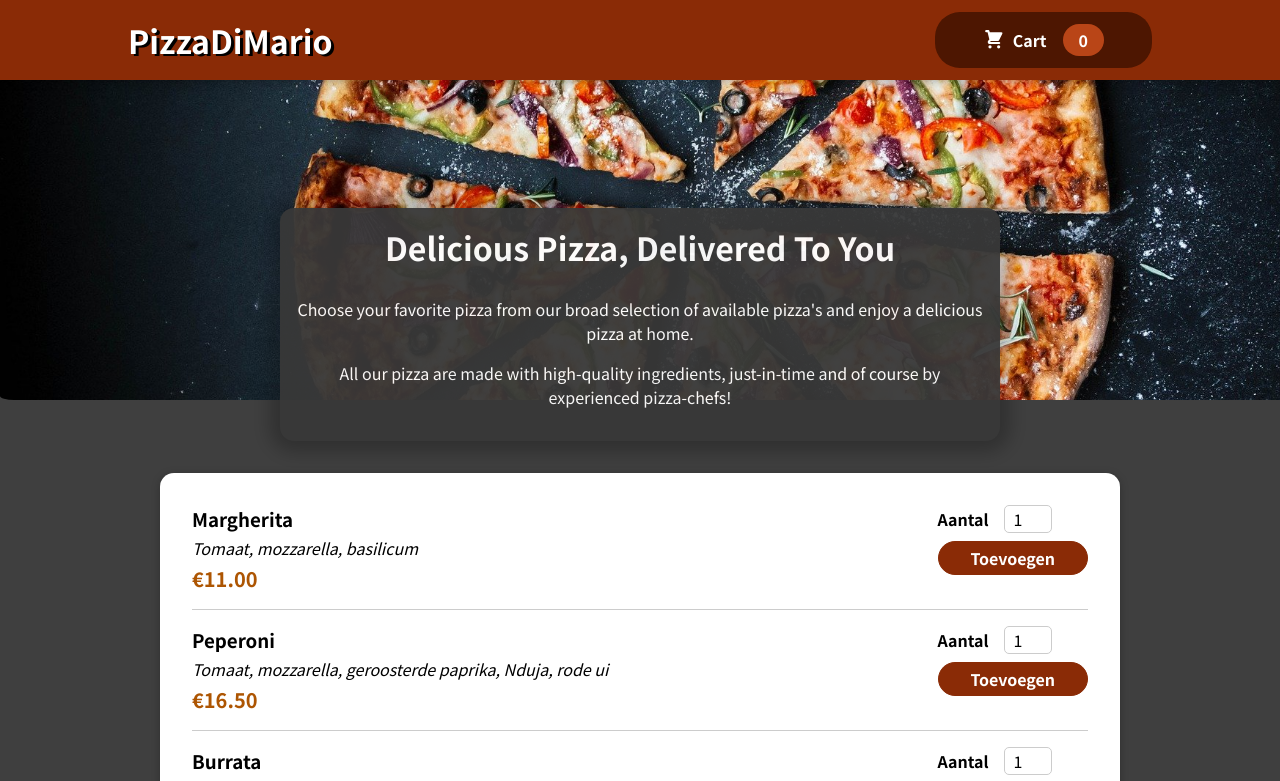
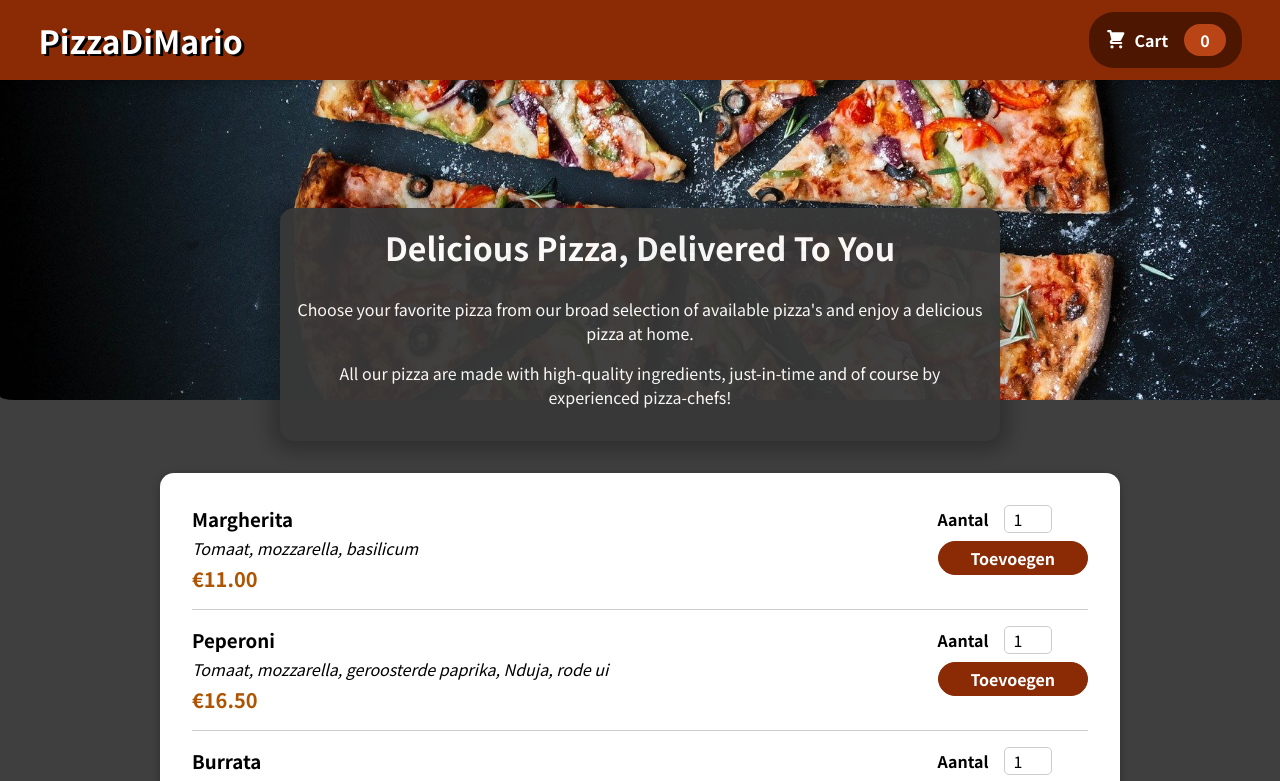
Before and after one commit to mraposo/PizzaApp, a React (Create React App) app: page / in a window 1280 px wide. Shown: the top 781 px of the page. Built offline with nearby package versions, Linux system fonts and the light colour scheme.

Commit message:
Change Header

```diff
--- a/src/components/Layout/Header.module.css
+++ b/src/components/Layout/Header.module.css
@@ -9,7 +9,7 @@
   display: flex;
   justify-content: space-between;
   align-items: center;
-  padding: 0 10%;
+  padding: 0 3%;
   box-shadow: 0 2px 8px rgba(0, 0, 0, 0.25);
   z-index: 10;
   text-shadow: 3px 2px #000000;
--- a/src/components/Layout/HeaderCartButton.module.css
+++ b/src/components/Layout/HeaderCartButton.module.css
@@ -4,7 +4,7 @@
     border: none;
     background-color: #4d1601;
     color: white;
-    padding: 0.75rem 3rem;
+    padding: 0.75rem 1rem;
     display: flex;
     justify-content: space-around;
     align-items: center;
```
